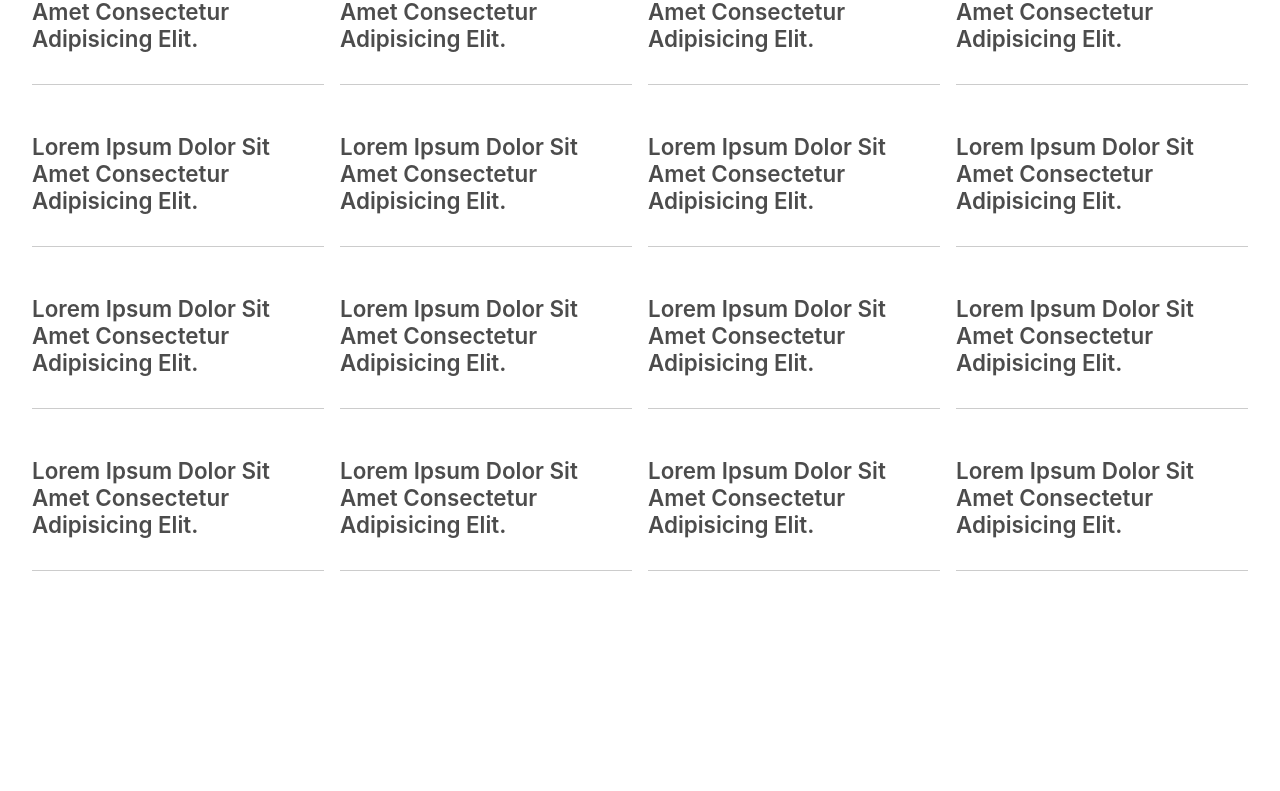
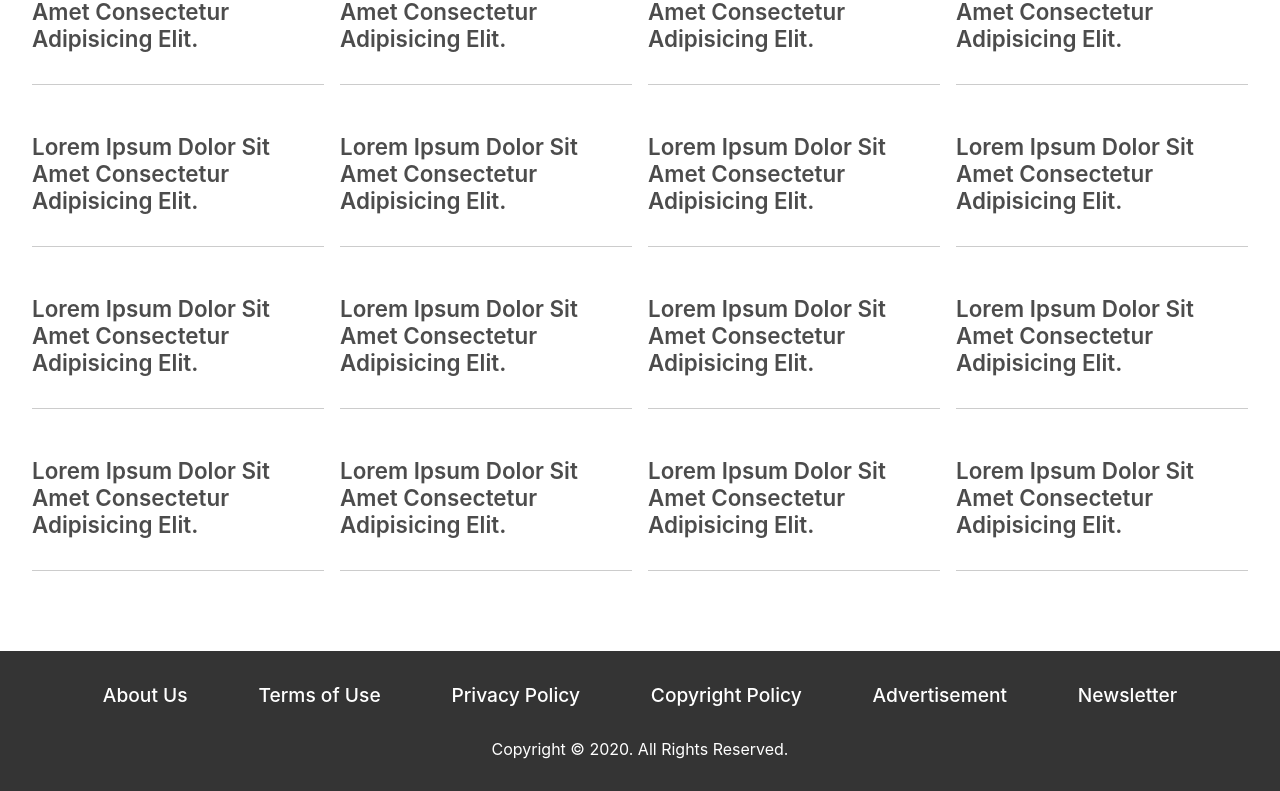
Before and after one commit to gilbertliem/koreannews, a React (Create React App) app: page / in a window 1280 px wide. Shown: the part 3968-4759 px from the top of the page. Before the commit the page ends 4619 px from the top, so only its background shows below. Built offline with nearby package versions, Linux system fonts and the light colour scheme.

Commit message:
edit footer

```diff
--- a/src/Components/Footer/Footer.jsx
+++ b/src/Components/Footer/Footer.jsx
@@ -1,12 +1,24 @@
 import React from "react";
-import styles from "./Footer.module.css";
+import styles from "./Footer.module.scss";
 
 // -------------------- //
 
 function Footer() {
   return (
     <>
-      <div></div>
+      <div className={styles.footer}>
+        <div className={styles.row}>
+          <div>About Us</div>
+          <div>Terms of Use</div>
+          <div>Privacy Policy</div>
+          <div>Copyright Policy</div>
+          <div>Advertisement</div>
+          <div>Newsletter</div>
+        </div>
+        <div className={styles.copyright}>
+          Copyright © 2020. All Rights Reserved.
+        </div>
+      </div>
     </>
   );
 }
--- /dev/null
+++ b/src/Components/Footer/Footer.module.scss
@@ -0,0 +1,25 @@
+.footer {
+  padding: 1rem;
+  background-color: rgba(0, 0, 0, 0.795);
+  color: white;
+  .row {
+    display: flex;
+    justify-content: space-evenly;
+    padding: 1rem;
+    div {
+      font-size: 1.2rem;
+      font-weight: 500;
+      text-align: center;
+      &:hover {
+        cursor: pointer;
+        color: red;
+      }
+    }
+  }
+  .copyright {
+    padding: 1rem;
+    font-size: 1rem;
+    font-weight: 400;
+    text-align: center;
+  }
+}
```
Also changed, not shown: src/Components/Footer/Footer.module.css (deleted), 1 other file (tests, documents, lock files or other folders).
